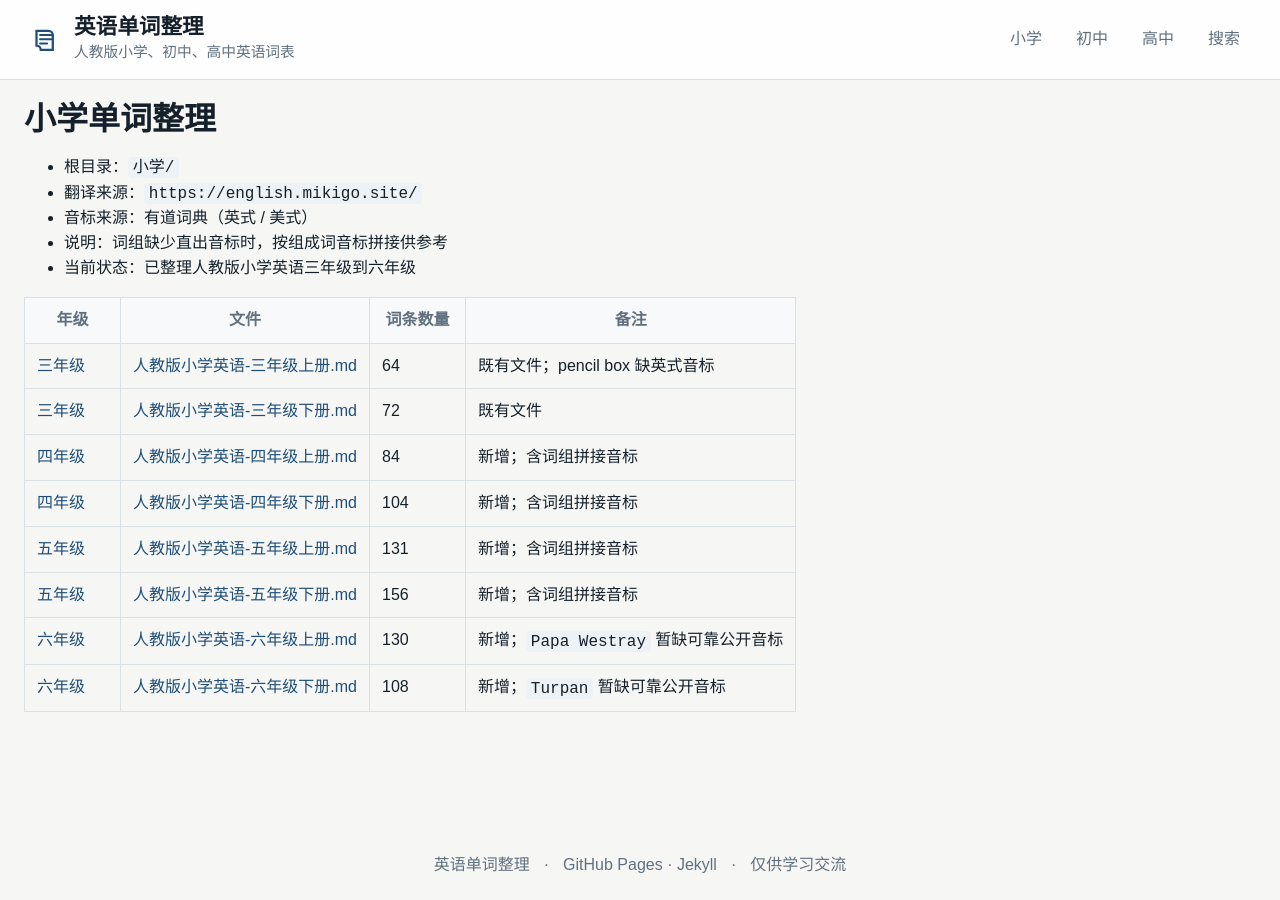
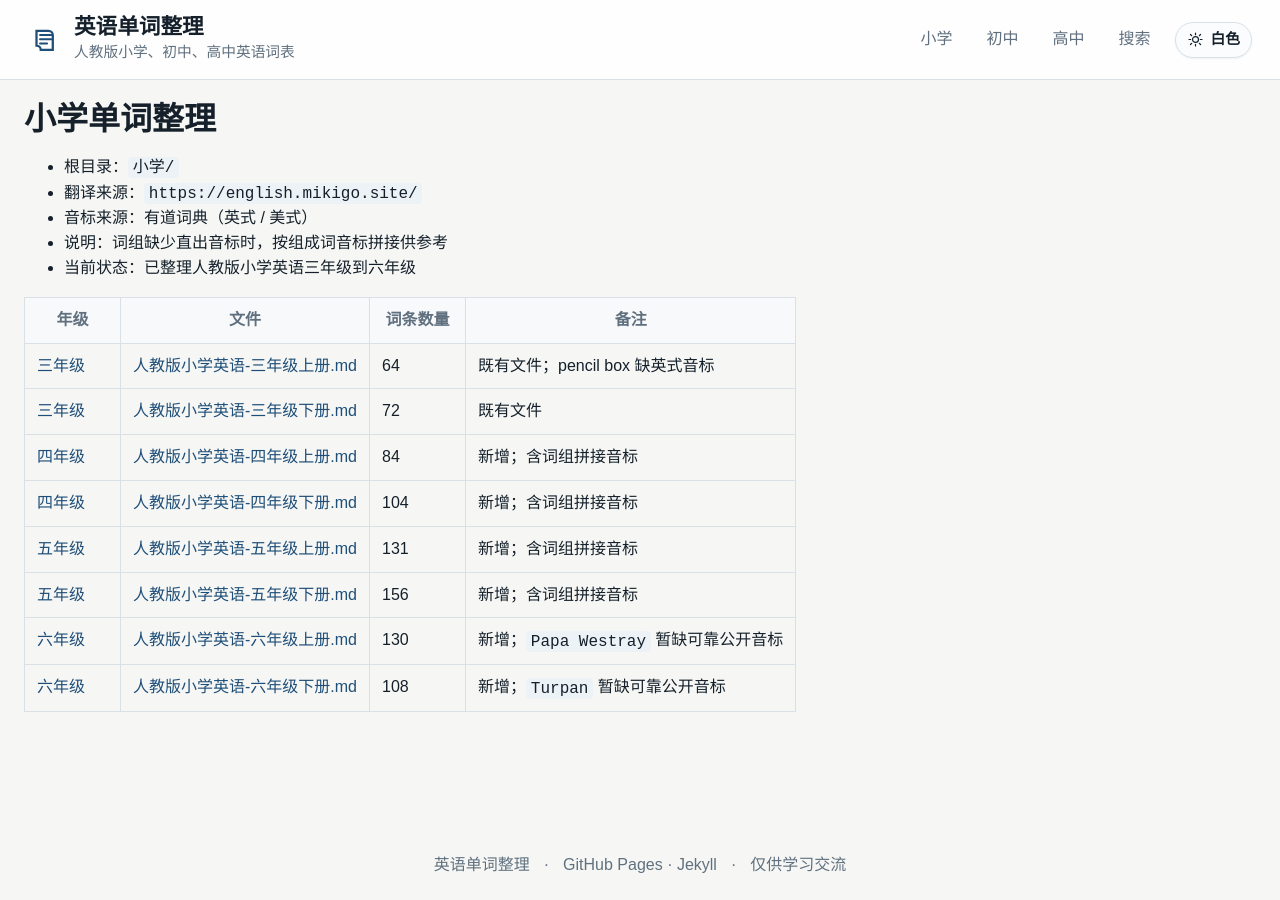
Before and after one commit to jinronga/english-words, a Jekyll site: the page built from 小学/README.md, in a window 1280 px wide. Built offline with Jekyll 4.4.1, drawn with Linux system fonts in a browser that asks for light colours; our own code applies the rules of GitHub Pages for plain Markdown files.

Commit message:
Add light and dark theme toggle

```diff
--- a/_layouts/default.html
+++ b/_layouts/default.html
@@ -5,6 +5,19 @@
   <meta name="viewport" content="width=device-width, initial-scale=1">
   <title>{% if page.title %}{{ page.title }} | {% endif %}{{ site.title }}</title>
   <meta name="description" content="{{ page.description | default: site.description | escape }}">
+  <script>
+    (function () {
+      try {
+        var storedTheme = localStorage.getItem('theme');
+        var prefersDark = window.matchMedia && window.matchMedia('(prefers-color-scheme: dark)').matches;
+        var theme = storedTheme === 'dark' || storedTheme === 'light' ? storedTheme : (prefersDark ? 'dark' : 'light');
+        document.documentElement.dataset.theme = theme;
+        document.documentElement.style.colorScheme = theme;
+      } catch (error) {
+        document.documentElement.dataset.theme = 'light';
+      }
+    }());
+  </script>
   <link rel="stylesheet" href="{{ '/assets/css/style.css' | relative_url }}">
 </head>
 <body class="{% if page.home %}is-home{% else %}is-doc{% endif %}">
@@ -22,12 +35,28 @@
           <small>人教版小学、初中、高中英语词表</small>
         </span>
       </a>
+      <div class="header-actions">
         <nav class="topnav" aria-label="主导航">
           <a class="{% if page.url contains '/小学/' %}is-active{% endif %}" href="{{ '/小学/' | relative_url }}">小学</a>
           <a class="{% if page.url contains '/初中/' %}is-active{% endif %}" href="{{ '/初中/' | relative_url }}">初中</a>
           <a class="{% if page.url contains '/高中/' %}is-active{% endif %}" href="{{ '/高中/' | relative_url }}">高中</a>
           <a href="{{ '/#vocab-search' | relative_url }}">搜索</a>
         </nav>
+        <button class="theme-toggle" type="button" data-theme-toggle aria-label="切换到暗黑模式" aria-pressed="false">
+          <span class="theme-icon theme-icon-sun" aria-hidden="true">
+            <svg viewBox="0 0 24 24" role="presentation">
+              <circle cx="12" cy="12" r="4.2" fill="none" stroke="currentColor" stroke-width="1.7"/>
+              <path d="M12 2.8v2.4m0 13.6v2.4M4.9 4.9l1.7 1.7m10.8 10.8 1.7 1.7M2.8 12h2.4m13.6 0h2.4M4.9 19.1l1.7-1.7M17.4 6.6l1.7-1.7" fill="none" stroke="currentColor" stroke-linecap="round" stroke-width="1.7"/>
+            </svg>
+          </span>
+          <span class="theme-icon theme-icon-moon" aria-hidden="true">
+            <svg viewBox="0 0 24 24" role="presentation">
+              <path d="M19.1 14.7A7.9 7.9 0 0 1 9.3 4.9 8 8 0 1 0 19.1 14.7z" fill="none" stroke="currentColor" stroke-linejoin="round" stroke-width="1.7"/>
+            </svg>
+          </span>
+          <span class="theme-label" data-theme-label>白色</span>
+        </button>
+      </div>
     </header>
 
     <main class="page-main{% if page.home %} page-main-home{% endif %}">
--- a/assets/css/style.scss
+++ b/assets/css/style.scss
@@ -3,6 +3,7 @@ layout: null
 ---
 
 :root {
+  color-scheme: light;
   --bg: #f6f7f4;
   --surface: #ffffff;
   --surface-soft: #f1f4f7;
@@ -14,7 +15,50 @@ layout: null
   --blue-soft: #e7f1ff;
   --green: #2f7d5f;
   --shadow: 0 1px 2px rgba(21, 32, 43, 0.06);
+  --topbar-bg: rgba(255, 255, 255, 0.84);
+  --nav-hover: #f5f8fb;
+  --control-bg: #fbfcfd;
+  --th-bg: #f7f9fb;
+  --code-bg: #edf2f7;
+  --pre-bg: #0f1720;
+  --pre-text: #e5eef5;
+  --active-row: #edf5ff;
+  --active-nav-end: #f4f8fd;
+  --tag-line: #b8ddcc;
+  --example-line: #eef2f6;
+  --button-hover: #173d60;
+  --button-text: #ffffff;
+  --focus-ring: rgba(31, 78, 121, 0.22);
   --radius: 8px;
+}
+
+html[data-theme="dark"] {
+  color-scheme: dark;
+  --bg: #10151a;
+  --surface: #171d24;
+  --surface-soft: #202832;
+  --line: #2a3440;
+  --line-strong: #3a4654;
+  --text: #e6edf3;
+  --muted: #9aa8b5;
+  --blue: #8bbfff;
+  --blue-soft: rgba(139, 191, 255, 0.16);
+  --green: #87dcb0;
+  --shadow: 0 1px 2px rgba(0, 0, 0, 0.28);
+  --topbar-bg: rgba(16, 21, 26, 0.9);
+  --nav-hover: #202a34;
+  --control-bg: #131a21;
+  --th-bg: #1b232c;
+  --code-bg: #222c35;
+  --pre-bg: #0b1117;
+  --pre-text: #d8e3ec;
+  --active-row: rgba(139, 191, 255, 0.14);
+  --active-nav-end: rgba(135, 220, 176, 0.09);
+  --tag-line: rgba(135, 220, 176, 0.34);
+  --example-line: #26313c;
+  --button-hover: #a7ccff;
+  --button-text: #07111d;
+  --focus-ring: rgba(139, 191, 255, 0.28);
 }
 
 * {
@@ -33,6 +77,7 @@ body {
   font-family: "PingFang SC", "Hiragino Sans GB", "Microsoft YaHei", sans-serif;
   line-height: 1.55;
   letter-spacing: 0;
+  transition: background-color 0.18s ease, color 0.18s ease;
 }
 
 a {
@@ -52,7 +97,7 @@ a:hover {
 
 .topbar {
   align-items: center;
-  background: rgba(255, 255, 255, 0.84);
+  background: var(--topbar-bg);
   backdrop-filter: blur(10px);
   border-bottom: 1px solid var(--line);
   display: flex;
@@ -105,6 +150,15 @@ a:hover {
   white-space: nowrap;
 }
 
+.header-actions {
+  align-items: center;
+  display: flex;
+  flex-wrap: wrap;
+  gap: 12px;
+  justify-content: flex-end;
+  min-width: 0;
+}
+
 .topnav {
   align-items: center;
   display: flex;
@@ -119,6 +173,12 @@ a:hover {
   font-size: 1rem;
   padding: 7px 12px;
   position: relative;
+  transition: background 0.15s ease, color 0.15s ease;
+}
+
+.topnav a:hover {
+  background: var(--nav-hover);
+  color: var(--text);
 }
 
 .topnav a.is-active {
@@ -135,6 +195,57 @@ a:hover {
   left: 12px;
   position: absolute;
   right: 12px;
+}
+
+.theme-toggle {
+  align-items: center;
+  background: var(--control-bg);
+  border: 1px solid var(--line);
+  border-radius: 999px;
+  box-shadow: var(--shadow);
+  color: var(--text);
+  cursor: pointer;
+  display: inline-flex;
+  flex: 0 0 auto;
+  font: inherit;
+  font-size: 0.92rem;
+  font-weight: 700;
+  gap: 7px;
+  justify-content: center;
+  line-height: 1;
+  min-height: 36px;
+  padding: 7px 11px;
+  transition: background 0.15s ease, border-color 0.15s ease, color 0.15s ease;
+}
+
+.theme-toggle:hover {
+  background: var(--nav-hover);
+  border-color: var(--line-strong);
+}
+
+.theme-icon {
+  display: inline-flex;
+  height: 17px;
+  width: 17px;
+}
+
+.theme-icon svg {
+  height: 100%;
+  width: 100%;
+}
+
+.theme-icon-moon,
+html[data-theme="dark"] .theme-icon-sun {
+  display: none;
+}
+
+html[data-theme="dark"] .theme-icon-moon {
+  display: inline-flex;
+}
+
+.theme-label {
+  min-width: 2em;
+  text-align: left;
 }
 
 .page-main {
@@ -213,23 +324,24 @@ a:hover {
 }
 
 .markdown-body th {
-  background: #f7f9fb;
+  background: var(--th-bg);
   color: var(--muted);
   font-weight: 600;
   white-space: nowrap;
 }
 
 .markdown-body code {
-  background: #edf2f7;
+  background: var(--code-bg);
   border-radius: 4px;
+  color: var(--text);
   padding: 0.1rem 0.3rem;
   white-space: nowrap;
 }
 
 .markdown-body pre {
-  background: #0f1720;
+  background: var(--pre-bg);
   border-radius: var(--radius);
-  color: #e5eef5;
+  color: var(--pre-text);
   overflow: auto;
   padding: 16px;
 }
@@ -401,11 +513,11 @@ a:hover {
 }
 
 .nav-link:hover {
-  background: #f5f8fb;
+  background: var(--nav-hover);
 }
 
 .nav-link.is-active {
-  background: linear-gradient(90deg, var(--blue-soft), #f4f8fd);
+  background: linear-gradient(90deg, var(--blue-soft), var(--active-nav-end));
   color: var(--blue);
   font-weight: 600;
 }
@@ -425,7 +537,7 @@ a:hover {
 .nav-link.is-active .nav-action {
   background: var(--blue);
   border-color: var(--blue);
-  color: #fff;
+  color: var(--button-text);
 }
 
 .markdown-body .nav-link {
@@ -467,7 +579,7 @@ a:hover {
 
 .searchbox {
   align-items: center;
-  background: #fbfcfd;
+  background: var(--control-bg);
   border: 1px solid var(--line);
   border-radius: 10px;
   display: flex;
@@ -529,7 +641,7 @@ a:hover {
 
 .word-table tbody tr:hover,
 .word-table tbody tr.is-active {
-  background: #edf5ff;
+  background: var(--active-row);
 }
 
 .word-table .no-col {
@@ -577,7 +689,7 @@ a:hover {
   background: var(--blue);
   border: 1px solid var(--blue);
   border-radius: 999px;
-  color: #fff;
+  color: var(--button-text);
   cursor: pointer;
   display: inline-flex;
   font: inherit;
@@ -593,25 +705,26 @@ a:hover {
 
 .row-action:hover,
 .action-button:hover {
-  background: #173d60;
-  border-color: #173d60;
+  background: var(--button-hover);
+  border-color: var(--button-hover);
   text-decoration: none;
 }
 
 .row-action:focus-visible,
 .action-button:focus-visible,
-.nav-link:focus-visible {
-  outline: 3px solid rgba(31, 78, 121, 0.22);
+.nav-link:focus-visible,
+.theme-toggle:focus-visible {
+  outline: 3px solid var(--focus-ring);
   outline-offset: 2px;
 }
 
 .markdown-body .action-button {
-  color: #fff;
+  color: var(--button-text);
   text-decoration: none;
 }
 
 .markdown-body .action-button:hover {
-  color: #fff;
+  color: var(--button-text);
 }
 
 .table-empty {
@@ -703,7 +816,7 @@ a:hover {
 }
 
 .tag-list li {
-  border: 1px solid #b8ddcc;
+  border: 1px solid var(--tag-line);
   border-radius: 999px;
   color: var(--green);
   font-size: 0.84rem;
@@ -732,7 +845,7 @@ a:hover {
 }
 
 .example-list li {
-  border-bottom: 1px solid #eef2f6;
+  border-bottom: 1px solid var(--example-line);
   padding-bottom: 10px;
 }
 
@@ -818,8 +931,17 @@ a:hover {
     padding: 16px 18px;
   }
 
+  .header-actions {
+    justify-content: space-between;
+    width: 100%;
+  }
+
   .topnav {
     justify-content: flex-start;
+  }
+
+  .theme-toggle {
+    margin-left: auto;
   }
 
   .page-main {
--- a/assets/js/home.js
+++ b/assets/js/home.js
@@ -1,4 +1,76 @@
 document.addEventListener('DOMContentLoaded', () => {
+  const root = document.documentElement;
+  const themeToggle = document.querySelector('[data-theme-toggle]');
+  const themeLabel = themeToggle?.querySelector('[data-theme-label]');
+  const mediaQuery = window.matchMedia ? window.matchMedia('(prefers-color-scheme: dark)') : null;
+
+  const getStoredTheme = () => {
+    try {
+      const theme = localStorage.getItem('theme');
+      return theme === 'dark' || theme === 'light' ? theme : null;
+    } catch (error) {
+      return null;
+    }
+  };
+
+  const getSystemTheme = () => (mediaQuery?.matches ? 'dark' : 'light');
+
+  const updateThemeButton = () => {
+    if (!themeToggle) {
+      return;
+    }
+
+    const theme = root.dataset.theme === 'dark' ? 'dark' : 'light';
+    const nextLabel = theme === 'dark' ? '白色' : '暗黑';
+    themeToggle.setAttribute('aria-pressed', theme === 'dark' ? 'true' : 'false');
+    themeToggle.setAttribute('aria-label', `切换到${nextLabel}模式`);
+    themeToggle.title = `切换到${nextLabel}模式`;
+
+    if (themeLabel) {
+      themeLabel.textContent = theme === 'dark' ? '暗黑' : '白色';
+    }
+  };
+
+  const applyTheme = (theme, persist = false) => {
+    root.dataset.theme = theme;
+    root.style.colorScheme = theme;
+
+    if (persist) {
+      try {
+        localStorage.setItem('theme', theme);
+      } catch (error) {
+        // Browsers can block storage in private contexts; the visual toggle should still work.
+      }
+    }
+
+    updateThemeButton();
+  };
+
+  const initialTheme = root.dataset.theme === 'dark' || root.dataset.theme === 'light'
+    ? root.dataset.theme
+    : getStoredTheme() || getSystemTheme();
+
+  applyTheme(initialTheme);
+
+  themeToggle?.addEventListener('click', () => {
+    const nextTheme = root.dataset.theme === 'dark' ? 'light' : 'dark';
+    applyTheme(nextTheme, true);
+  });
+
+  if (mediaQuery?.addEventListener) {
+    mediaQuery.addEventListener('change', (event) => {
+      if (!getStoredTheme()) {
+        applyTheme(event.matches ? 'dark' : 'light');
+      }
+    });
+  } else if (mediaQuery?.addListener) {
+    mediaQuery.addListener((event) => {
+      if (!getStoredTheme()) {
+        applyTheme(event.matches ? 'dark' : 'light');
+      }
+    });
+  }
+
   const dataEl = document.getElementById('home-data');
   const table = document.querySelector('[data-vocab-table]');
   const detail = document.querySelector('[data-detail]');
```
Lines whose indentation alone changed are shown as unchanged.
